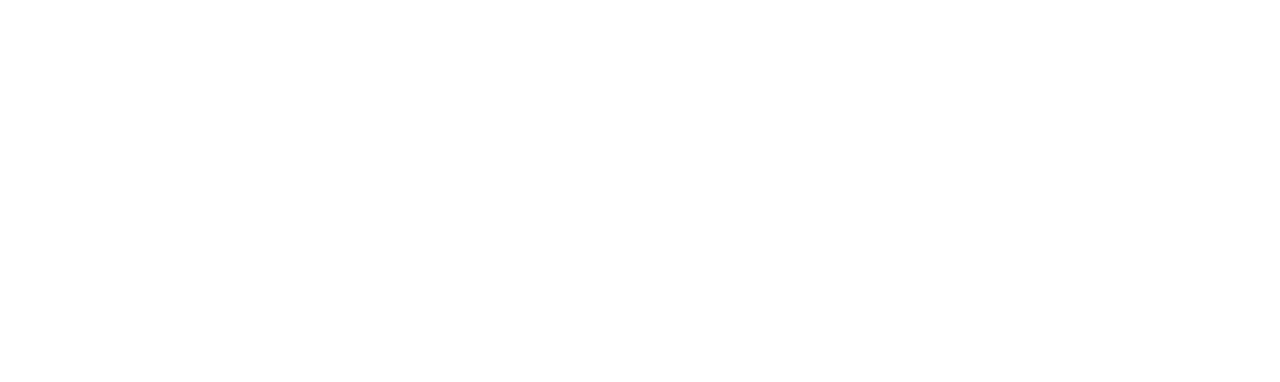
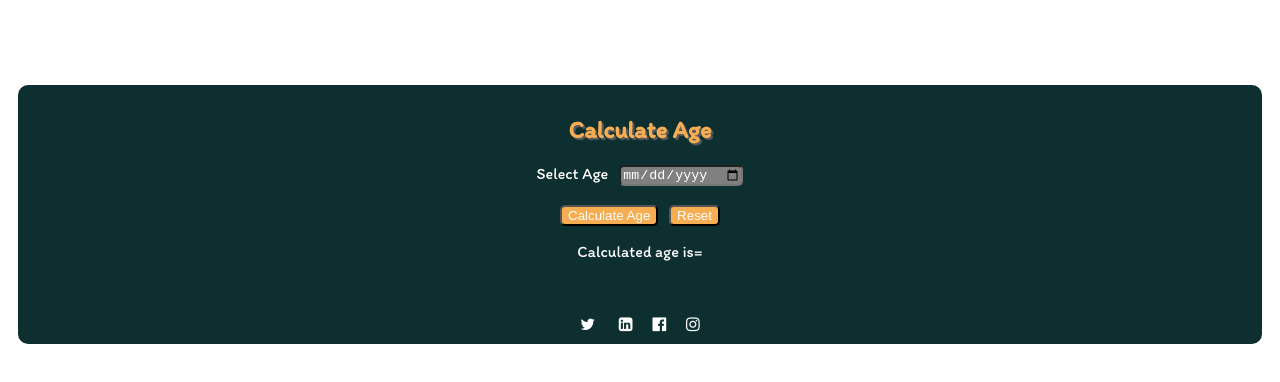
Before and after one commit to Sgrmatkar/calculator-age, a plain HTML site: page index.html in a window 1280 px wide. Drawn offline with Linux system fonts and the light colour scheme.

Commit message:
Age calculator page
Age calculator page

```diff
--- a/index.html
+++ b/index.html
@@ -1,12 +1,40 @@
 <!DOCTYPE html>
 <html lang="en">
-<head>
-    <meta charset="UTF-8">
-    <meta name="viewport" content="width=device-width, initial-scale=1.0">
+  <head>
+    <meta charset="UTF-8" />
+    <meta name="viewport" content="width=device-width, initial-scale=1.0" />
     <title>Age Calculator</title>
-    <link rel="stylesheet" href="style.css">
-</head>
-<body>
+    <link rel="stylesheet" href="https://cdnjs.cloudflare.com/ajax/libs/font-awesome/4.7.0/css/font-awesome.min.css">
+    <link rel="stylesheet" href="style.css" />
+    <link rel="preconnect" href="https://fonts.googleapis.com" />
+    <link rel="preconnect" href="https://fonts.gstatic.com" crossorigin />
+    <link
+      href="https://fonts.googleapis.com/css2?family=Itim&family=Poppins:ital,wght@1,200;1,300;1,900&family=Roboto:ital,wght@1,100;1,300;1,900&display=swap"
+      rel="stylesheet"
+    />
+  </head>
+  <body>
+    <br><br><br><br>
+    <div>
+      <h2>Calculate Age</h2>
+      <form action="">
 
-</body>
+            <tr>
+              <td><label for="">Select Age</label></td>&nbsp;&nbsp;
+              <td><input type="date" name="dd/mm/yyyy" id="" /></td>
+            </tr><br><br>
+            <tr>
+              <td><button type="submit">Calculate Age</button></td>&nbsp;&nbsp;
+              <td><button type="reset">Reset</button></td>
+            </tr>
+
+      </form>
+      <p>Calculated age is=</p>
+      <br /><br />
+      <a href="https://twitter.com/"><i class="fa fa-twitter" aria-hidden="true"></i></a>
+      <a href="https://www.linkedin.com/"><i class="fa fa-linkedin-square" aria-hidden="true"></i></a
+      ><a href="https://www.facebook.com/"><i class="fa fa-facebook-official" aria-hidden="true"></i></a
+      ><a href="https://www.instagram.com/"><i class="fa fa-instagram" aria-hidden="true"></i></a>
+    </div>
+  </body>
 </html>
--- a/style.css
+++ b/style.css
@@ -0,0 +1,37 @@
+div{
+      text-align: center;
+      align-items: center;
+      box-sizing: border-box;
+      margin: 10px;
+      padding: 10px;
+      color: white;
+      font-family: 'Itim', cursive;
+      background-color: #0E2F2F;
+      border-radius: 10px;
+      margin-top: 5px;
+      margin-bottom: 10px;
+}
+h2{
+      text-shadow: 2px 2px 1px rgb(91, 92, 95);
+      color: rgb(247, 173, 82);
+}
+
+button{
+      background-color: rgb(247, 173, 82);
+      color: white;
+      border-radius: 5px;
+
+}
+input{
+      color: white;
+      background-color: gray;
+      border-radius: 5px;
+}
+a{
+      color: white;
+      margin-left: 10px;
+      margin-right: 10px;
+}
+button:hover{
+      background-color:rgb(83,83,82);
+    }
```
